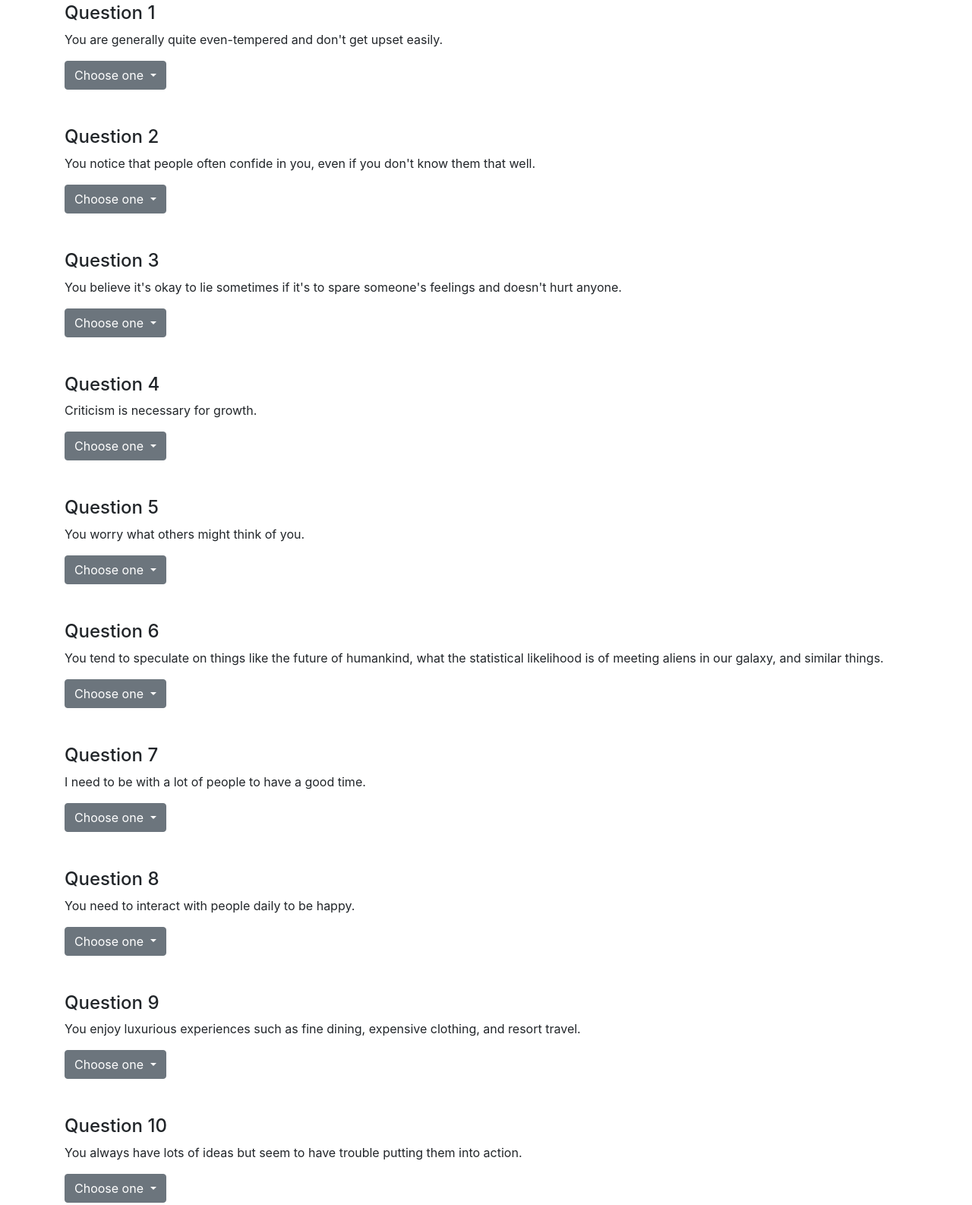
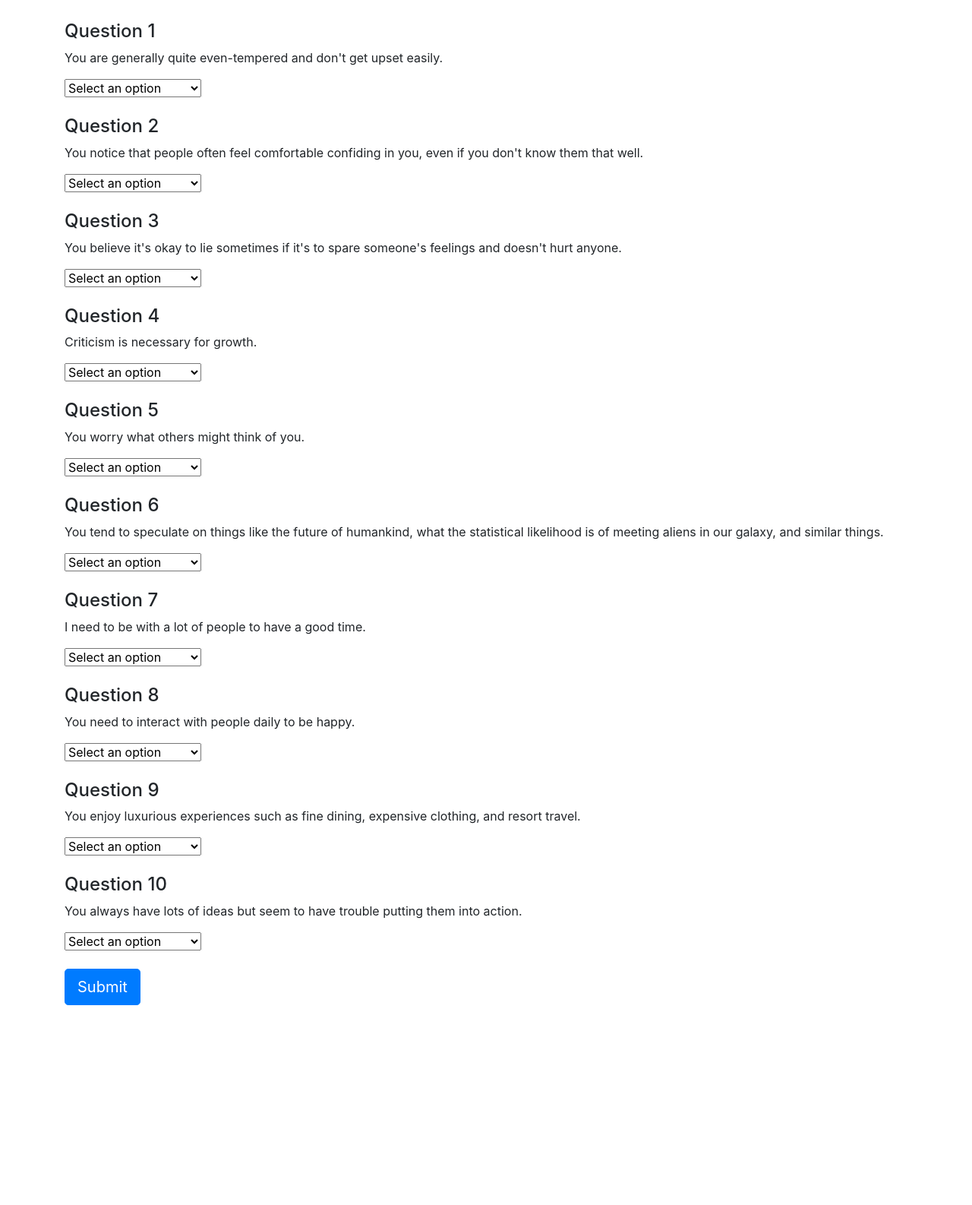
Before and after one commit to shaybak/friend-finder, a website: page app/public/survey.html in a window 1280 px wide. Shown: the part 374-1960 px from the top of the page at 76% size. After the commit the page ends 1721 px from the top, so only its background shows below. Drawn offline with nearby package versions, Linux system fonts and the light colour scheme.

Commit message:
added basic JS functionality in survey.html; populated friendsArray

```diff
--- a/app/public/survey.html
+++ b/app/public/survey.html
@@ -19,8 +19,10 @@
         <hr>
         <br>
         <h3>About You</h3>
+
         <h4>Name (Required)</h4>
         <input type="text" id="name" class="form-control" required>
+        <br>
         <h4>Photo Upload/URL (Required)</h4>
         <input type="text" id="photo" class="form-control" required>
         <br>
@@ -29,58 +31,42 @@
         <h4>Question 1</h4>
         <p>You are generally quite even-tempered and don't get upset easily.</p>
         <div class="dropdown">
-            <button class="btn btn-secondary dropdown-toggle" type="button" id="q1" data-toggle="dropdown" aria-haspopup="true" aria-expanded="false">
-              Choose one
-            </button>
-            <div class="dropdown-menu" aria-labelledby="dropdownMenuButton">
-                <a class="dropdown-item" href="#">1 - Strongly Disagree</a>
-                <a class="dropdown-item" href="#">2 -  Disagree</a>
-                <a class="dropdown-item" href="#">3 - Neutral</a>
-                <a class="dropdown-item" href="#">4 - Agree</a>
-                <a class="dropdown-item" href="#">5 - Strongly Agree</a>
-
-            </div>
-        </div>
+            <select name="" id="q1">
+                <option value="0">Select an option</option>
+                <option value="1">1 - Strongly Disagree</option>
+                <option value="2">2 - Disagree</option>
+                <option value="3">3 - Neutral</option>
+                <option value="4">4 - Agree</option>
+                <option value="5">5 - Strongly Agree</option>
+        </select>
 
             <br>
             <br>
 
             <h4>Question 2</h4>
-        <p>You notice that people often confide in you, even if you don't know them that well.</p>
-
-        <div class="dropdown">
-            <button class="btn btn-secondary dropdown-toggle" type="button" id="q2" data-toggle="dropdown" aria-haspopup="true" aria-expanded="false">
-              Choose one
-            </button>
-            <div class="dropdown-menu" aria-labelledby="dropdownMenuButton">
-                <a class="dropdown-item" href="#">1 - Strongly Disagree</a>
-                <a class="dropdown-item" href="#">2 -  Disagree</a>
-                <a class="dropdown-item" href="#">3 - Neutral</a>
-                <a class="dropdown-item" href="#">4 - Agree</a>
-                <a class="dropdown-item" href="#">5 - Strongly Agree</a>
-
-            </div>
-        </div>
+            <p>You notice that people often feel comfortable confiding in you, even if you don't know them that well.</p>
+            <select name="" id="q1">
+                <option value="0">Select an option</option>
+            <option value="1">1 - Strongly Disagree</option>
+            <option value="2">2 - Disagree</option>
+            <option value="3">3 - Neutral</option>
+            <option value="4">4 - Agree</option>
+            <option value="5">5 - Strongly Agree</option>
+    </select>
 
             <br>
             <br>
 
             <h4>Question 3</h4>
             <p>You believe it's okay to lie sometimes if it's to spare someone's feelings and doesn't hurt anyone.</p>
-
-        <div class="dropdown">
-            <button class="btn btn-secondary dropdown-toggle" type="button" id="q3" data-toggle="dropdown" aria-haspopup="true" aria-expanded="false">
-              Choose one
-            </button>
-            <div class="dropdown-menu" aria-labelledby="dropdownMenuButton">
-                <a class="dropdown-item" href="#">1 - Strongly Disagree</a>
-                <a class="dropdown-item" href="#">2 -  Disagree</a>
-                <a class="dropdown-item" href="#">3 - Neutral</a>
-                <a class="dropdown-item" href="#">4 - Agree</a>
-                <a class="dropdown-item" href="#">5 - Strongly Agree</a>
-
-            </div>
-        </div>
+            <select name="" id="q1">
+                <option value="0">Select an option</option>
+            <option value="1">1 - Strongly Disagree</option>
+            <option value="2">2 - Disagree</option>
+            <option value="3">3 - Neutral</option>
+            <option value="4">4 - Agree</option>
+            <option value="5">5 - Strongly Agree</option>
+    </select>
 
             <br>
             <br>
@@ -88,39 +74,28 @@
             <h4>Question 4</h4>
             <p>Criticism is necessary for growth.</p>
 
-        <div class="dropdown">
-            <button class="btn btn-secondary dropdown-toggle" type="button" id="q4" data-toggle="dropdown" aria-haspopup="true" aria-expanded="false">
-              Choose one
-            </button>
-            <div class="dropdown-menu" aria-labelledby="dropdownMenuButton">
-                <a class="dropdown-item" href="#">1 - Strongly Disagree</a>
-                <a class="dropdown-item" href="#">2 -  Disagree</a>
-                <a class="dropdown-item" href="#">3 - Neutral</a>
-                <a class="dropdown-item" href="#">4 - Agree</a>
-                <a class="dropdown-item" href="#">5 - Strongly Agree</a>
-
-            </div>
-        </div>
+            <select name="" id="q1">
+                <option value="0">Select an option</option>
+            <option value="1">1 - Strongly Disagree</option>
+            <option value="2">2 - Disagree</option>
+            <option value="3">3 - Neutral</option>
+            <option value="4">4 - Agree</option>
+            <option value="5">5 - Strongly Agree</option>
+    </select>
 
             <br>
             <br>
 
             <h4>Question 5</h4>
             <p>You worry what others might think of you.</p>
-
-        <div class="dropdown">
-            <button class="btn btn-secondary dropdown-toggle" type="button" id="q5" data-toggle="dropdown" aria-haspopup="true" aria-expanded="false">
-              Choose one
-            </button>
-            <div class="dropdown-menu" aria-labelledby="dropdownMenuButton">
-                <a class="dropdown-item" href="#">1 - Strongly Disagree</a>
-                <a class="dropdown-item" href="#">2 -  Disagree</a>
-                <a class="dropdown-item" href="#">3 - Neutral</a>
-                <a class="dropdown-item" href="#">4 - Agree</a>
-                <a class="dropdown-item" href="#">5 - Strongly Agree</a>
-
-            </div>
-        </div>
+            <select name="" id="q1">
+                <option value="0">Select an option</option>
+            <option value="1">1 - Strongly Disagree</option>
+            <option value="2">2 - Disagree</option>
+            <option value="3">3 - Neutral</option>
+            <option value="4">4 - Agree</option>
+            <option value="5">5 - Strongly Agree</option>
+    </select>
 
             <br>
             <br>
@@ -128,59 +103,41 @@
             <h4>Question 6</h4>
             <p>You tend to speculate on things like the future of humankind, what the statistical likelihood is of meeting aliens in our galaxy, and similar things.</p>
 
-        <div class="dropdown">
-            <button class="btn btn-secondary dropdown-toggle" type="button" id="q6" data-toggle="dropdown" aria-haspopup="true" aria-expanded="false">
-              Choose one
-            </button>
-            <div class="dropdown-menu" aria-labelledby="dropdownMenuButton">
-                <a class="dropdown-item" value="1" href="#">1 - Strongly Disagree</a>
-                <a class="dropdown-item" value="2" href="#">2 -  Disagree</a>
-                <a class="dropdown-item" value="3" href="#">3 - Neutral</a>
-                <a class="dropdown-item" value="4" href="#">4 - Agree</a>
-                <a class="dropdown-item" value="5" href="#">5 - Strongly Agree</a>
-
-            </div>
-        </div>
-
+            <select name="" id="q1">
+                <option value="0">Select an option</option>
+                <option value="1">1 - Strongly Disagree</option>
+                <option value="2">2 - Disagree</option>
+                <option value="3">3 - Neutral</option>
+                <option value="4">4 - Agree</option>
+                <option value="5">5 - Strongly Agree</option>
+        </select>
             <br>
             <br>
 
             <h4>Question 7</h4>
             <p>I need to be with a lot of people to have a good time.</p>
-
-        <div class="dropdown">
-            <button class="btn btn-secondary dropdown-toggle" type="button" id="q7" data-toggle="dropdown" aria-haspopup="true" aria-expanded="false">
-              Choose one
-            </button>
-            <div class="dropdown-menu" aria-labelledby="dropdownMenuButton">
-                <a class="dropdown-item" href="#">1 - Strongly Disagree</a>
-                <a class="dropdown-item" href="#">2 -  Disagree</a>
-                <a class="dropdown-item" href="#">3 - Neutral</a>
-                <a class="dropdown-item" href="#">4 - Agree</a>
-                <a class="dropdown-item" href="#">5 - Strongly Agree</a>
-
-            </div>
-        </div>
+            <select name="" id="q1">
+                <option value="0">Select an option</option>
+            <option value="1">1 - Strongly Disagree</option>
+            <option value="2">2 - Disagree</option>
+            <option value="3">3 - Neutral</option>
+            <option value="4">4 - Agree</option>
+            <option value="5">5 - Strongly Agree</option>
+    </select>
 
             <br>
             <br>
 
             <h4>Question 8</h4>
             <p>You need to interact with people daily to be happy.</p>
-
-        <div class="dropdown">
-            <button class="btn btn-secondary dropdown-toggle" type="button" id="q8" data-toggle="dropdown" aria-haspopup="true" aria-expanded="false">
-              Choose one
-            </button>
-            <div class="dropdown-menu" aria-labelledby="dropdownMenuButton">
-                <a class="dropdown-item" href="#">1 - Strongly Disagree</a>
-                <a class="dropdown-item" href="#">2 -  Disagree</a>
-                <a class="dropdown-item" href="#">3 - Neutral</a>
-                <a class="dropdown-item" href="#">4 - Agree</a>
-                <a class="dropdown-item" href="#">5 - Strongly Agree</a>
-
-            </div>
-        </div>
+            <select name="" id="q1">
+                <option value="0">Select an option</option>
+            <option value="1">1 - Strongly Disagree</option>
+            <option value="2">2 - Disagree</option>
+            <option value="3">3 - Neutral</option>
+            <option value="4">4 - Agree</option>
+            <option value="5">5 - Strongly Agree</option>
+    </select>
 
             <br>
             <br>
@@ -188,19 +145,14 @@
             <h4>Question 9</h4>
             <p>You enjoy luxurious experiences such as fine dining, expensive clothing, and resort travel.</p>
 
-        <div class="dropdown">
-            <button class="btn btn-secondary dropdown-toggle" type="button" id="q9" data-toggle="dropdown" aria-haspopup="true" aria-expanded="false">
-              Choose one
-            </button>
-            <div class="dropdown-menu" aria-labelledby="dropdownMenuButton">
-                <a class="dropdown-item" href="#">1 - Strongly Disagree</a>
-                <a class="dropdown-item" href="#">2 -  Disagree</a>
-                <a class="dropdown-item" href="#">3 - Neutral</a>
-                <a class="dropdown-item" href="#">4 - Agree</a>
-                <a class="dropdown-item" href="#">5 - Strongly Agree</a>
-
-            </div>
-        </div>
+            <select name="" id="q1">
+                <option value="0">Select an option</option>
+            <option value="1">1 - Strongly Disagree</option>
+            <option value="2">2 - Disagree</option>
+            <option value="3">3 - Neutral</option>
+            <option value="4">4 - Agree</option>
+            <option value="5">5 - Strongly Agree</option>
+    </select>
 
             <br>
             <br>
@@ -208,25 +160,26 @@
             <h4>Question 10</h4>
             <p>You always have lots of ideas but seem to have trouble putting them into action.</p>
 
-        <div class="dropdown">
-            <button class="btn btn-secondary dropdown-toggle" type="button" id="q10" data-toggle="dropdown" aria-haspopup="true" aria-expanded="false">
-              Choose one
-            </button>
-            <div class="dropdown-menu" aria-labelledby="dropdownMenuButton">
-                <a class="dropdown-item" href="#">1 - Strongly Disagree</a>
-                <a class="dropdown-item" href="#">2 -  Disagree</a>
-                <a class="dropdown-item" href="#">3 - Neutral</a>
-                <a class="dropdown-item" href="#">4 - Agree</a>
-                <a class="dropdown-item" href="#">5 - Strongly Agree</a>
 
-            </div>
-        </div>
+            <select class="score-reader" name="" id="q1">
+                <option value="0">Select an option</option>
+                <option value="1">1 - Strongly Disagree</option>
+                <option value="2">2 - Disagree</option>
+                <option value="3">3 - Neutral</option>
+                <option value="4">4 - Agree</option>
+                <option value="5">5 - Strongly Agree</option>
+        </select>
+
+
+            <br>
+            <br>
+
+            <button class="btn btn-lg btn-primary" id="submit">Submit</button>
 
             <br>
             <br>
 
         </div>
-
 
 
 
@@ -243,6 +196,46 @@
         <!-- jQuery -->
         <script src="https://code.jquery.com/jquery-3.5.0.min.js" integrity="sha256-xNzN2a4ltkB44Mc/Jz3pT4iU1cmeR0FkXs4pru/JxaQ=" crossorigin="anonymous"></script>
 
+
+        <script>
+            console.log("working");
+
+            $("#submit").on("click", function(event) {
+                event.preventDefault();
+
+
+                var newFriend = {
+                    name: $("#name").val().trim(),
+                    image: $("#photo").val().trim(),
+                    scores: $(".score-reader").val().trim()
+                };
+
+                console.log(newFriend);
+
+                $.post("/api/friends", newFriend,
+                    function(data) {
+
+
+                        if (data) {
+                            console.log("You've submitted your information.");
+                        }
+
+                        // If a table is available... tell user they on the waiting list.
+                        else {
+                            console.log("Sorry, please try again.");
+                        }
+
+                        // Clear the form when submitting
+                        $("#name").val("");
+                        $("#photo").val("");
+                        $(".scores").val("0");
+
+                    });
+
+            });
+        </script>
+
+
 </body>
 
 </html>
--- a/server.js
+++ b/server.js
@@ -11,6 +11,7 @@ var PORT = 3000;
 // Sets up the Express app to handle data parsing
 app.use(express.urlencoded({ extended: true }));
 app.use(express.json());
+app.use(express.static("public"));
 
 // ================================================================================
 // ROUTER
```
Also changed, not shown: app/data/friends.js (+45 -4 lines), app/public/home.html (+3 -2 lines). Lines whose indentation alone changed are shown as unchanged.
